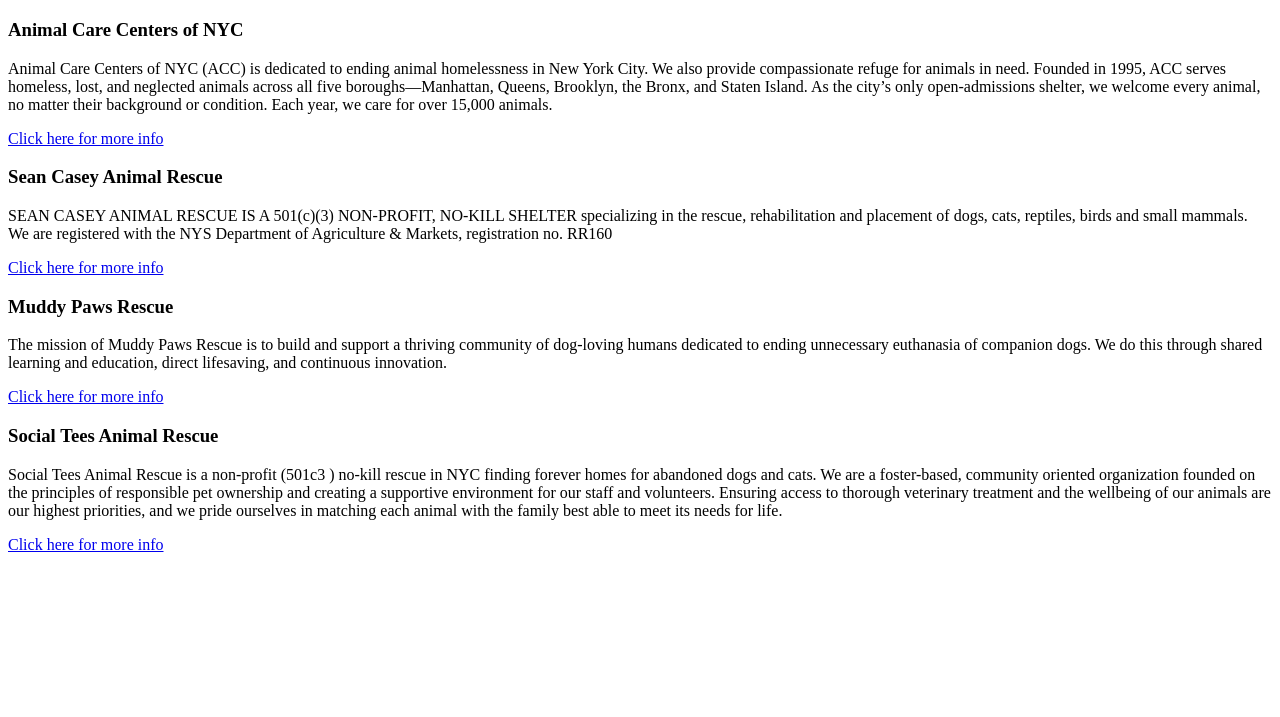
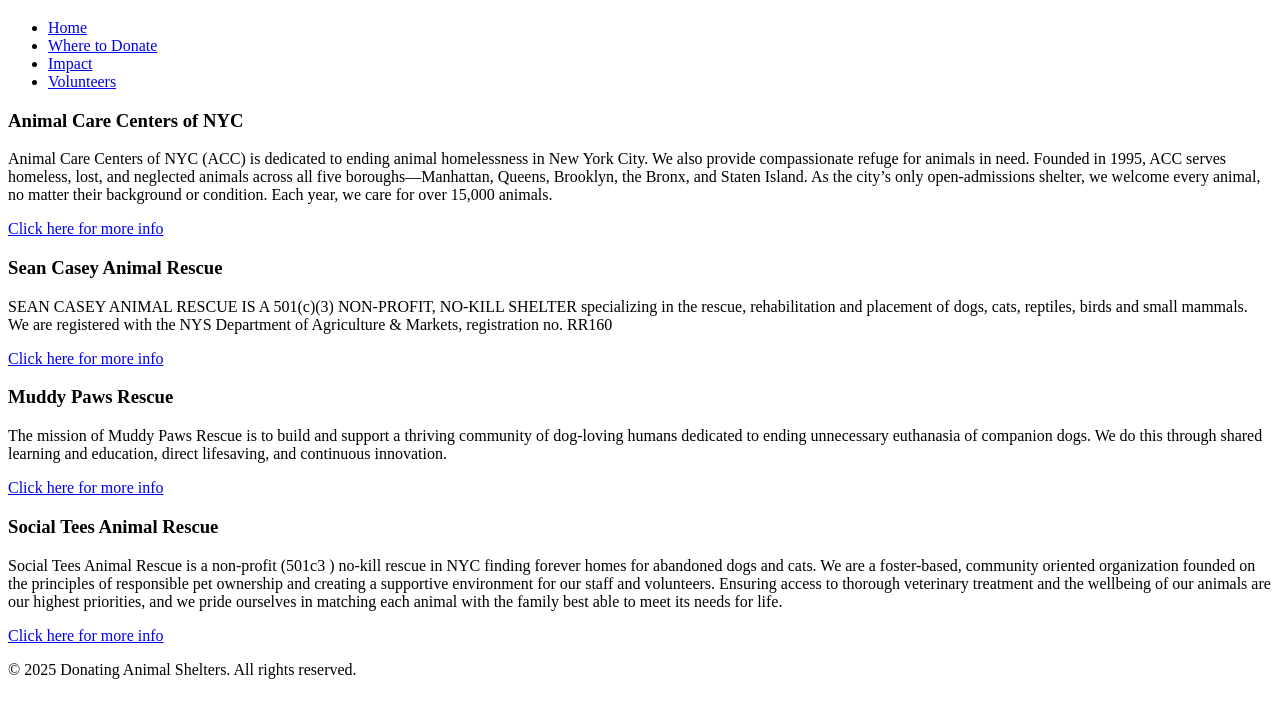
Before and after one commit to RamsesCode/Team-1, a plain HTML site: page Location Page/shelters.html in a window 1280 px wide. Shown: the part 61-778 px from the top of the page. Drawn offline with Linux system fonts and the light colour scheme.

Commit message:
Changed shelter.html to shelters.html and added header and footer

```diff
--- a/Location Page/shelter.html
+++ b/Location Page/shelters.html
@@ -4,8 +4,18 @@
     <meta charset="UTF-8">
     <meta name="viewport" content="width=device-width, initial-scale=1.0">
     <title>Where Can I Donate</title>
+</head>
+<header>
     <h1>Where Can I Donate?</h1>
-</head>
+    <nav>
+        <ul>
+            <li><a href="Home.html">Home</a></li>
+            <li><a href="Shelters.html">Where to Donate</a></li>
+            <li><a href="Impact.html">Impact</a></li>
+            <li><a href="Volunteers.html">Volunteers</a></li>
+        </ul>
+    </nav>
+</header>
 <body>
     <h3>Animal Care Centers of NYC</h3>
     <p>
@@ -44,4 +54,6 @@
 
 
 </body>
+<footer>
+        <p>&copy; 2025 Donating Animal Shelters. All rights reserved.</p>
 </html>
```
Also changed, not shown: Impact Page/ImpactPage.html (+1 -0 lines).
